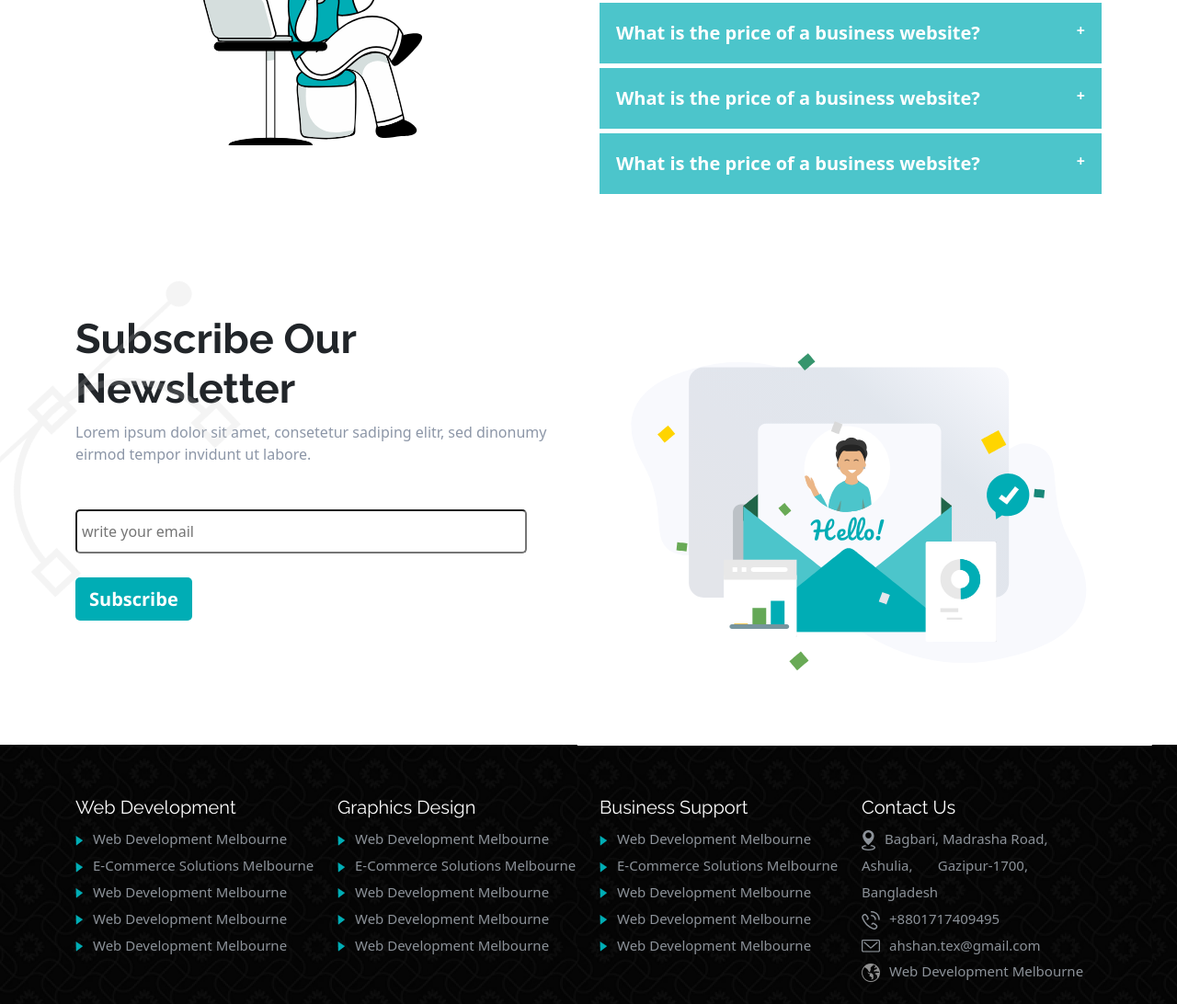
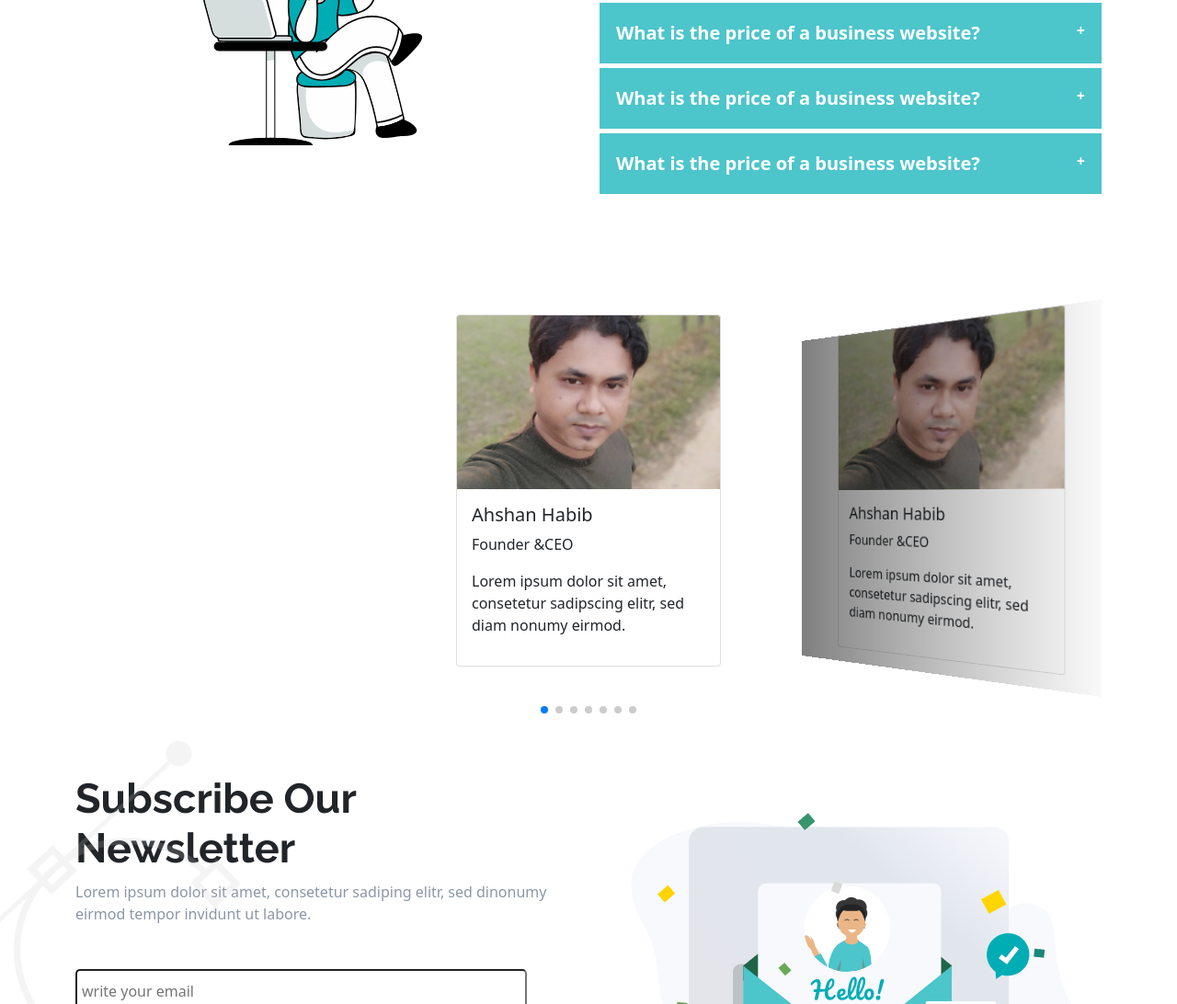
Before and after one commit to abu-taher-saikat/Expert-Arena, a plain HTML site: page index.html in a window 1280 px wide. Shown: the part 2387-3479 px from the top of the page at 92% size. Drawn offline with nearby package versions, Linux system fonts and the light colour scheme.

Commit message:
3d swiper try

```diff
--- a/css/meet-our-expert.css
+++ b/css/meet-our-expert.css
@@ -1,45 +1,19 @@
-.meet-our-experts {
-    /* margin-top: 100px; */
-}
+.swiper-3d{
+    width: 100%;
+    padding-top: 50px;
+    padding-bottom: 50px;
+
+  }
+
+  .swiper-slide-3d {
+    background-position: center;
+    background-size: cover;
+    width: 400px;
+    height: 400px;
+
+  }
 
 
-.meet-our-experts .blue-line {
-    /* margin-top: 3rem;
-    margin-bottom: 3rem; */
-    /* height: 490px; */
-    background-image: linear-gradient(90deg, #00ADB5 -0.87%, rgba(0, 173, 181, 0.8) 95.73%), url('../img/team-bg.png');
-    /* background-image: url('../img/team-final-bg.png'); */
-    background-position: center;
-    background-repeat: no-repeat;
+.swiper-3d .card{
+    margin: 0 auto;
 }
-
-
-.meet-our-experts .swiper-wrapper{
-    min-height: 30.625rem;
-    min-width: 30.625rem;
-}
-
-.meet-our-experts .swiper-slide{
-    border: 1px solid black;
-    height: auto;
-    /* text-align: center; */
-    display: flex;
-    justify-content: center;
-}
-
-.swiper-button-next-1{
-    display: flex;
-    justify-content: space-between;
-}
-
-
-.meet-our-experts .round-box-1{
-    width: 100%;
-    height: 100%;
-    min-height: 30.625rem;
-    min-width: 30.625rem;
-    background-color: white;
-    border-radius: 50%;
-    z-index: 10000!important;
-    border: 2px solid black;
-}
--- a/index.html
+++ b/index.html
@@ -281,42 +281,88 @@
 
 
     <!-- meet out expert -->
-    <!-- <section class="meet-our-experts">
-        <div class="blue-line">
+    <section class="meet-our-expert">
         <div class="container">
-                <div class="row">
-                    <div class="col-md-8"> -->
-                        <!-- swiper -->
-                        <!-- <div class="swiper-container swiper2">
+            <!-- Swiper -->
+            <div class="swiper-container swiper-3d">
                 <div class="swiper-wrapper">
-                                <div class="swiper-slide">
-                                    <div class="round-box-1 text-center">
-                                        <h3>Team</h3>
-                                        <h3>Meet Our Expert</h3>
-                                        <img src="img/person1.png" alt="">
-                                        <p>Ahsan Habib</p>
-                                        <p>Founder & CEO</p>
+                    <div class="swiper-slide swiper-slide-3d" style="">
+                        <div class="card" style="width: 18rem;">
+                            <img class="card-img-top" src="img/boby-img.png" alt="Card image cap">
+                            <div class="card-body">
+                              <h5 class="card-title">Ahshan Habib</h5>
+                              <p class="text-deam">Founder &CEO</p>
+                              <p>Lorem ipsum dolor sit amet, consetetur sadipscing elitr, sed diam nonumy eirmod.</p>
                             </div>
                           </div>
-                                <div class="swiper-slide">Slide 2</div>
-                                <div class="swiper-slide">Slide 3</div>
-                            </div> -->
-                            <!-- Add Pagination -->
-                            <!-- <div class="swiper-pagination swiper-pagination2"></div> -->
-                            <!-- Add Arrows -->
-                            <!-- <div class="swiper-button-next next2"></div> -->
-                            <!-- <div class="swiper-button-prev prev2"></div> -->
-                            <!-- /swiper -->
-                        <!-- </div>
                     </div>
-                    <div class="col-md-4">
-                        <h1>hi saikat is here</h1>
+                    <div class="swiper-slide swiper-slide-3d" style="">
+                        <div class="card" style="width: 18rem;">
+                            <img class="card-img-top" src="img/boby-img.png" alt="Card image cap">
+                            <div class="card-body">
+                              <h5 class="card-title">Ahshan Habib</h5>
+                              <p class="text-deam">Founder &CEO</p>
+                              <p>Lorem ipsum dolor sit amet, consetetur sadipscing elitr, sed diam nonumy eirmod.</p>
+                            </div>
+                          </div>
+                    </div>
+                    <div class="swiper-slide swiper-slide-3d" style="">
+                        <div class="card" style="width: 18rem;">
+                            <img class="card-img-top" src="img/boby-img.png" alt="Card image cap">
+                            <div class="card-body">
+                              <h5 class="card-title">Ahshan Habib</h5>
+                              <p class="text-deam">Founder &CEO</p>
+                              <p>Lorem ipsum dolor sit amet, consetetur sadipscing elitr, sed diam nonumy eirmod.</p>
+                            </div>
+                          </div>
+                    </div>
+                    <div class="swiper-slide swiper-slide-3d" style="">
+                        <div class="card" style="width: 18rem;">
+                            <img class="card-img-top" src="img/boby-img.png" alt="Card image cap">
+                            <div class="card-body">
+                              <h5 class="card-title">Ahshan Habib</h5>
+                              <p class="text-deam">Founder &CEO</p>
+                              <p>Lorem ipsum dolor sit amet, consetetur sadipscing elitr, sed diam nonumy eirmod.</p>
+                            </div>
+                          </div>
+                    </div>
+                    <div class="swiper-slide swiper-slide-3d" style="">
+                        <div class="card" style="width: 18rem;">
+                            <img class="card-img-top" src="img/boby-img.png" alt="Card image cap">
+                            <div class="card-body">
+                              <h5 class="card-title">Ahshan Habib</h5>
+                              <p class="text-deam">Founder &CEO</p>
+                              <p>Lorem ipsum dolor sit amet, consetetur sadipscing elitr, sed diam nonumy eirmod.</p>
+                            </div>
+                          </div>
+                    </div>
+                    <div class="swiper-slide swiper-slide-3d" style="">
+                        <div class="card" style="width: 18rem;">
+                            <img class="card-img-top" src="img/boby-img.png" alt="Card image cap">
+                            <div class="card-body">
+                              <h5 class="card-title">Ahshan Habib</h5>
+                              <p class="text-deam">Founder &CEO</p>
+                              <p>Lorem ipsum dolor sit amet, consetetur sadipscing elitr, sed diam nonumy eirmod.</p>
+                            </div>
+                          </div>
+                    </div>
+                    <div class="swiper-slide swiper-slide-3d" style="">
+                        <div class="card" style="width: 18rem;">
+                            <img class="card-img-top" src="img/boby-img.png" alt="Card image cap">
+                            <div class="card-body">
+                              <h5 class="card-title">Ahshan Habib</h5>
+                              <p class="text-deam">Founder &CEO</p>
+                              <p>Lorem ipsum dolor sit amet, consetetur sadipscing elitr, sed diam nonumy eirmod.</p>
                             </div>
                           </div>
                     </div>
 
                 </div>
-    </section> -->
+                <!-- Add Pagination -->
+                <div class="swiper-pagination pagination-3d"></div>
+            </div>
+        </div>
+    </section>
     <!-- /meet out expert -->
 
 
@@ -342,7 +388,8 @@
                     </form>
                 </div>
                 <div class="col-md-6">
-                        <lottie-player src="img/subscribe1.json"  background="transparent"  speed="1" loop autoplay></lottie-player>
+                    <lottie-player src="img/subscribe1.json" background="transparent" speed="1" loop autoplay>
+                    </lottie-player>
                 </div>
             </div>
         </div>
@@ -362,7 +409,8 @@
                             <h2 class="footer-sec-header">Web Development</h2>
                             <ul>
                                 <li><a href="#"><img src="img/right-arrow.png" alt="">Web Development Melbourne</a></li>
-                                <li><a href="#"><img src="img/right-arrow.png" alt="">E-Commerce Solutions Melbourne</a></li>
+                                <li><a href="#"><img src="img/right-arrow.png" alt="">E-Commerce Solutions Melbourne</a>
+                                </li>
                                 <li><a href="#"><img src="img/right-arrow.png" alt="">Web Development Melbourne</a></li>
                                 <li><a href="#"><img src="img/right-arrow.png" alt="">Web Development Melbourne</a></li>
                                 <li><a href="#"><img src="img/right-arrow.png" alt="">Web Development Melbourne</a></li>
@@ -374,7 +422,8 @@
                             <h2 class="footer-sec-header">Graphics Design</h2>
                             <ul>
                                 <li><a href="#"><img src="img/right-arrow.png" alt="">Web Development Melbourne</a></li>
-                                <li><a href="#"><img src="img/right-arrow.png" alt="">E-Commerce Solutions Melbourne</a></li>
+                                <li><a href="#"><img src="img/right-arrow.png" alt="">E-Commerce Solutions Melbourne</a>
+                                </li>
                                 <li><a href="#"><img src="img/right-arrow.png" alt="">Web Development Melbourne</a></li>
                                 <li><a href="#"><img src="img/right-arrow.png" alt="">Web Development Melbourne</a></li>
                                 <li><a href="#"><img src="img/right-arrow.png" alt="">Web Development Melbourne</a></li>
@@ -386,7 +435,8 @@
                             <h2 class="footer-sec-header">Business Support</h2>
                             <ul>
                                 <li><a href="#"><img src="img/right-arrow.png" alt="">Web Development Melbourne</a></li>
-                                <li><a href="#"><img src="img/right-arrow.png" alt="">E-Commerce Solutions Melbourne</a></li>
+                                <li><a href="#"><img src="img/right-arrow.png" alt="">E-Commerce Solutions Melbourne</a>
+                                </li>
                                 <li><a href="#"><img src="img/right-arrow.png" alt="">Web Development Melbourne</a></li>
                                 <li><a href="#"><img src="img/right-arrow.png" alt="">Web Development Melbourne</a></li>
                                 <li><a href="#"><img src="img/right-arrow.png" alt="">Web Development Melbourne</a></li>
@@ -397,7 +447,8 @@
                         <div class="set">
                             <h2 class="footer-sec-header">Contact Us</h2>
                             <ul>
-                                <li><a href="#"><img src="img/placeholder.png" alt="">Bagbari, Madrasha Road, Ashulia, &nbsp;&nbsp;&nbsp;&nbsp;&nbsp;&nbsp;Gazipur-1700, Bangladesh</a></li>
+                                <li><a href="#"><img src="img/placeholder.png" alt="">Bagbari, Madrasha Road, Ashulia,
+                                        &nbsp;&nbsp;&nbsp;&nbsp;&nbsp;&nbsp;Gazipur-1700, Bangladesh</a></li>
                                 <li><a href="#"><img src="img/phone-call.png" alt="">+8801717409495</a></li>
                                 <li><a href="#"><img src="img/mail.png" alt="">ahshan.tex@gmail.com</a></li>
                                 <li><a href="#"><img src="img/internet.png" alt="">Web Development Melbourne</a></li>
@@ -480,21 +531,20 @@
         });
 
 
-        var swiper2 = new Swiper('.swiper2', {
-            spaceBetween: 0,
-
+        var swiper2 = new Swiper('.swiper-3d', {
+            effect: 'coverflow',
+            grabCursor: true,
             centeredSlides: true,
-            // autoplay: {
-            //     delay: 2500,
-            //     disableOnInteraction: false,
-            // },
+            slidesPerView: 'auto',
+            coverflowEffect: {
+                rotate: 50,
+                stretch: 0,
+                depth: 50,
+                modifier: 1,
+                slideShadows: true,
+            },
             pagination: {
-                el: '.swiper-pagination2',
-                clickable: true,
-            },
-            navigation: {
-                nextEl: '.next2',
-                prevEl: '.prev2',
+                el: '.pagination-3d',
             },
         });
     </script>
```
Also changed, not shown: img/boby-img.png (added). Lines whose indentation alone changed are shown as unchanged.
